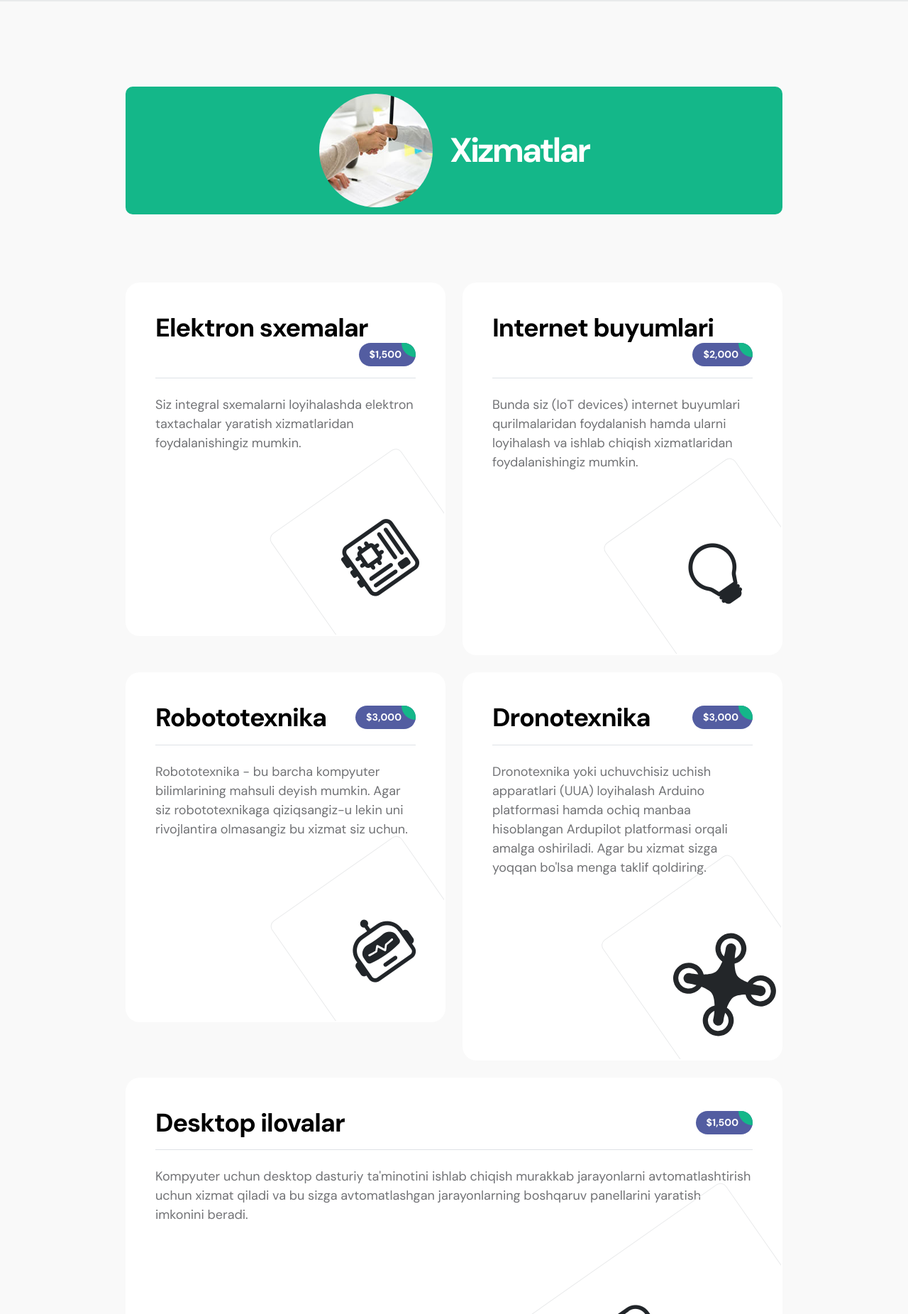
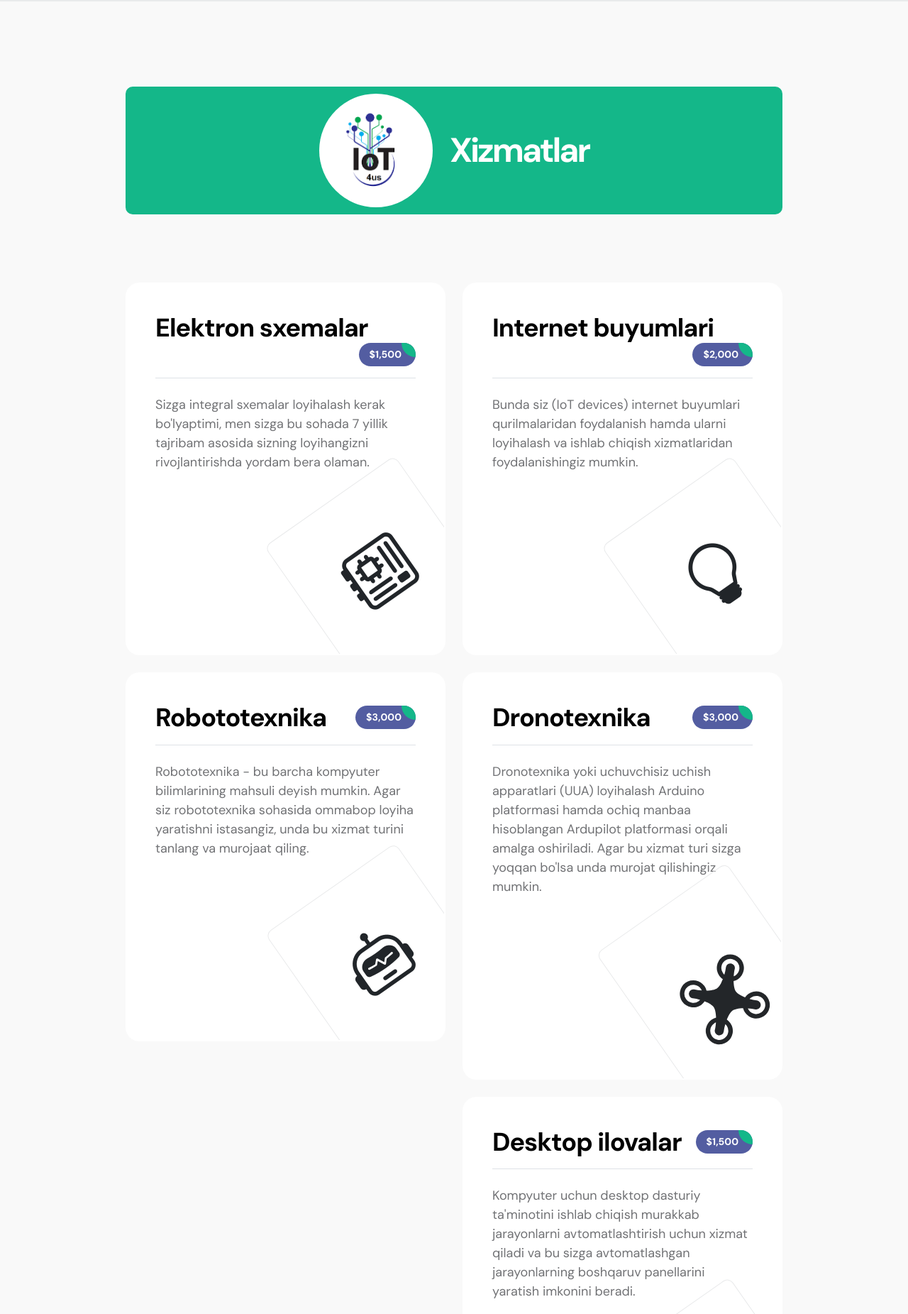
Before and after one commit to muhiddinov/Portfolio, a Django app: page / in a window 1280 px wide. Shown: the part 1949-3800 px from the top of the page at 71% size. Run offline with Django 5.2, Linux system fonts and the light colour scheme; some libraries are stand-ins or nearby versions.

Commit message:
Complete template

```diff
--- a/portfolio/static/css/templatemo-first-portfolio-style.css
+++ b/portfolio/static/css/templatemo-first-portfolio-style.css
@@ -651,11 +651,6 @@ strong {
 }
 
 
-.services-thumb-center {
-  position: relative;
-  align-items: center;
-}
-
 .services-thumb:hover {
   border: 2px solid var(--secondary-color);
   box-shadow: 0 1rem 3rem rgba(0,0,0,.175);
--- a/portfolio/templates/index.html
+++ b/portfolio/templates/index.html
@@ -71,7 +71,7 @@ https://templatemo.com/tm-578-first-portfolio
                         </li>
 
                         <li class="nav-item">
-                            <a class="nav-link click-scroll" href="#section_2">Hikoya</a>
+                            <a class="nav-link click-scroll" href="#section_2">Maqsad</a>
                         </li>
 
                         <li class="nav-item">
@@ -79,11 +79,11 @@ https://templatemo.com/tm-578-first-portfolio
                         </li>
 
                         <li class="nav-item">
-                            <a class="nav-link click-scroll" href="#section_4">Loyihalarim</a>
+                            <a class="nav-link click-scroll" href="#section_4">Loyihalar </a>
                         </li>
 
                         <li class="nav-item">
-                            <a class="nav-link click-scroll" href="#section_5">Ulanish</a>
+                            <a class="nav-link click-scroll" href="#section_5">Bog'lanish</a>
                         </li>
                     </ul>
 
@@ -264,7 +264,7 @@ https://templatemo.com/tm-578-first-portfolio
 
                         <div class="col-lg-10 col-12 mx-auto">
                             <div class="section-title-wrap d-flex justify-content-center align-items-center mb-5">
-                                <img src="{% static "images/handshake-man-woman-after-signing-business-contract-closeup.jpg" %}" class="avatar-image img-fluid" alt="">
+                                <img src="{% static "images/iot-services.png" %}" class="avatar-image img-fluid" alt="">
 
                                 <h2 class="text-white ms-4 mb-0">Xizmatlar</h2>
                             </div>
@@ -282,7 +282,7 @@ https://templatemo.com/tm-578-first-portfolio
                                             </div>
                                         </div>
 
-                                        <p>Siz integral sxemalarni loyihalashda elektron taxtachalar yaratish xizmatlaridan foydalanishingiz mumkin.</p>
+                                        <p>Sizga integral sxemalar loyihalash kerak bo'lyaptimi, men sizga bu sohada 7 yillik tajribam asosida sizning loyihangizni rivojlantirishda yordam bera olaman.</p>
 
                                         {% comment %} <a href="#" class="custom-btn custom-border-btn btn mt-3">Ko'proq</a> {% endcomment %}
 
@@ -324,7 +324,7 @@ https://templatemo.com/tm-578-first-portfolio
                                             </div>
                                         </div>
 
-                                        <p>Robototexnika - bu barcha kompyuter bilimlarining mahsuli deyish mumkin. Agar siz robototexnikaga qiziqsangiz-u lekin uni rivojlantira olmasangiz bu xizmat siz uchun.</p>
+                                        <p>Robototexnika - bu barcha kompyuter bilimlarining mahsuli deyish mumkin. Agar siz robototexnika sohasida ommabop loyiha yaratishni istasangiz, unda bu xizmat turini tanlang va murojaat qiling.</p>
 
                                         {% comment %} <a href="#" class="custom-btn custom-border-btn btn mt-3">Ko'proq</a> {% endcomment %}
 
@@ -346,7 +346,7 @@ https://templatemo.com/tm-578-first-portfolio
                                         </div>
 
                                         <p>Dronotexnika yoki uchuvchisiz uchish apparatlari (UUA) loyihalash Arduino platformasi hamda ochiq manbaa hisoblangan Ardupilot platformasi orqali amalga oshiriladi.
-                                            Agar bu xizmat sizga yoqqan bo'lsa menga taklif qoldiring.</p>
+                                            Agar bu xizmat turi sizga yoqqan bo'lsa unda murojat qilishingiz mumkin.</p>
 
                                         {% comment %} <a href="#" class="custom-btn custom-border-btn btn mt-3">Ko'proq</a> {% endcomment %}
 
@@ -354,10 +354,8 @@ https://templatemo.com/tm-578-first-portfolio
                                             <img src="{% static "images/drone.svg" %}">
                                         </div>
                                     </div>
-                                </div>
-                            </div>
 
-                            <div class="services-thumb service-thumb-center">
+                                    <div class="services-thumb">
                                         <div class="d-flex flex-wrap align-items-center border-bottom mb-4 pb-3">
                                             <h3 class="mb-0">Desktop ilovalar</h3>
 
@@ -381,6 +379,8 @@ https://templatemo.com/tm-578-first-portfolio
                                 </div>
                             </div>
                         </div>
+                    </div>
+                </div>
             </section>
 
 
@@ -390,7 +390,7 @@ https://templatemo.com/tm-578-first-portfolio
 
                         <div class="col-lg-10 col-md-8 col-12 mx-auto">
                             <div class="section-title-wrap d-flex justify-content-center align-items-center mb-5">
-                                <img src="{% static "images/white-desk-work-study-aesthetics.jpg" %}" class="avatar-image img-fluid" alt="">
+                                <img src="{% static "images/projects.jpg" %}" class="avatar-image img-fluid" alt="">
 
                                 <h2 class="text-white ms-4 mb-0">Loyihalar</h2>
                             </div>
@@ -463,32 +463,40 @@ https://templatemo.com/tm-578-first-portfolio
                                     <strong class="site-footer-title d-block mb-3">Xizmatlar</strong>
 
                                     <ul class="footer-menu">
-                                        <li class="footer-menu-item"><a href="#" class="footer-menu-link">Elektron sxemalar</a></li>
+                                        <li class="footer-menu-item"><a href="#section_3" class="footer-menu-link">Elektron sxemalar</a></li>
 
-                                        <li class="footer-menu-item"><a href="#" class="footer-menu-link">Internet buyumlari</a></li>
+                                        <li class="footer-menu-item"><a href="#section_3" class="footer-menu-link">Internet buyumlari</a></li>
 
-                                        <li class="footer-menu-item"><a href="#" class="footer-menu-link">Robototexnika</a></li>
+                                        <li class="footer-menu-item"><a href="#section_3" class="footer-menu-link">Robototexnika</a></li>
 
-                                        <li class="footer-menu-item"><a href="#" class="footer-menu-link">Dronotexnika</a></li>
+                                        <li class="footer-menu-item"><a href="#section_3" class="footer-menu-link">Dronotexnika</a></li>
 
-                                        <li class="footer-menu-item"><a href="#" class="footer-menu-link">Desktop ilovalar</a></li>
+                                        <li class="footer-menu-item"><a href="#section_3" class="footer-menu-link">Desktop ilovalar</a></li>
                                     </ul>
 
                                     <strong class="site-footer-title d-block mt-4 mb-3">Ijtimoiy tarmoq</strong>
 
                                     <ul class="social-icon">
-                                        <li class="social-icon-item"><a href="https://twitter.com/minthu" class="social-icon-link bi-twitter"></a></li>
+                                        <li class="social-icon-item">
+                                            <a href="https://x.com/alkhwarizmi_aka" class="social-icon-link bi-twitter" target="_blank"></a>
+                                        </li>
 
-                                        <li class="social-icon-item"><a href="#" class="social-icon-link bi-instagram"></a></li>
+                                        <li class="social-icon-item">
+                                            <a href="https://www.instagram.com/alkhwarizmi_aka" class="social-icon-link bi-instagram" target="_blank"></a>
+                                        </li>
 
-                                        <li class="social-icon-item"><a href="#" class="social-icon-link bi-telegram"></a></li>
+                                        <li class="social-icon-item">
+                                            <a href="https://t.me/aka_engineer" class="social-icon-link bi-telegram" target="_blank"></a>
+                                        </li>
 
-                                        <li class="social-icon-item"><a href="https://www.youtube.com/templatemo" class="social-icon-link bi-youtube"></a></li>
+                                        <li class="social-icon-item">
+                                            <a href="http://www.youtube.com/@abulqosimmuhiddinov7204" class="social-icon-link bi-youtube" target="_blank"></a>
+                                        </li>
                                     </ul>
 
-                                    <strong class="site-footer-title d-block mt-4 mb-3">Loyihani boshlash</strong>
+                                    {% comment %} <strong class="site-footer-title d-block mt-4 mb-3">Loyihani boshlash</strong>
+                                    <p class="mb-0">Men freelance loyiha uchun har doim tayyorman</p> {% endcomment %}
 
-                                    <p class="mb-0">Men freelance loyiha uchun har doim tayyorman</p>
                                 </div>
                             </div>
 
@@ -592,7 +600,7 @@ https://templatemo.com/tm-578-first-portfolio
                                             <div class="form-floating">
                                                 <textarea class="form-control" id="message" name="message" placeholder="Tell me about the project"></textarea>
 
-                                                <label for="floatingTextarea">Takliflaringiz uchun...</label>
+                                                <label for="floatingTextarea">Murojaat...</label>
                                             </div>
                                         </div>
 
@@ -619,8 +627,7 @@ https://templatemo.com/tm-578-first-portfolio
                         <div class="copyright-text-wrap">
                             <p class="mb-0">
                                 <span class="copyright-text">Copyright © 2024 <a href="#">First Portfolio</a> Company. All rights reserved.</span>
-                                Design:
-                                <a rel="sponsored">Muhiddinov</a>
+                                <a rel="sponsored">Muhiddinov.uz</a>
                             </p>
                         </div>
                     </div>
```
Also changed, not shown: portfolio/static/images/aerial-view-man-using-computer-laptop-wooden-table.jpg (deleted), portfolio/static/images/clients/cachet.svg (deleted), portfolio/static/images/clients/guitar-center.svg (deleted), portfolio/static/images/clients/profil-rejser.svg (deleted), portfolio/static/images/clients/shopify.svg (deleted), portfolio/static/images/clients/tokico.svg (deleted), portfolio/static/images/couple-working-from-home-together-sofa.jpg (deleted), portfolio/static/images/draft-a-post.jpg (deleted), portfolio/static/images/drone.svg, portfolio/static/images/happy-bearded-young-man.jpg (deleted), portfolio/static/images/image-removebg-preview.png (deleted), portfolio/static/images/image.png (deleted), portfolio/static/images/iot-services.png (added), portfolio/static/images/portrait-happy-excited-man-holding-laptop-computer.png (deleted), 3 more files. Lines whose indentation alone changed are shown as unchanged.
